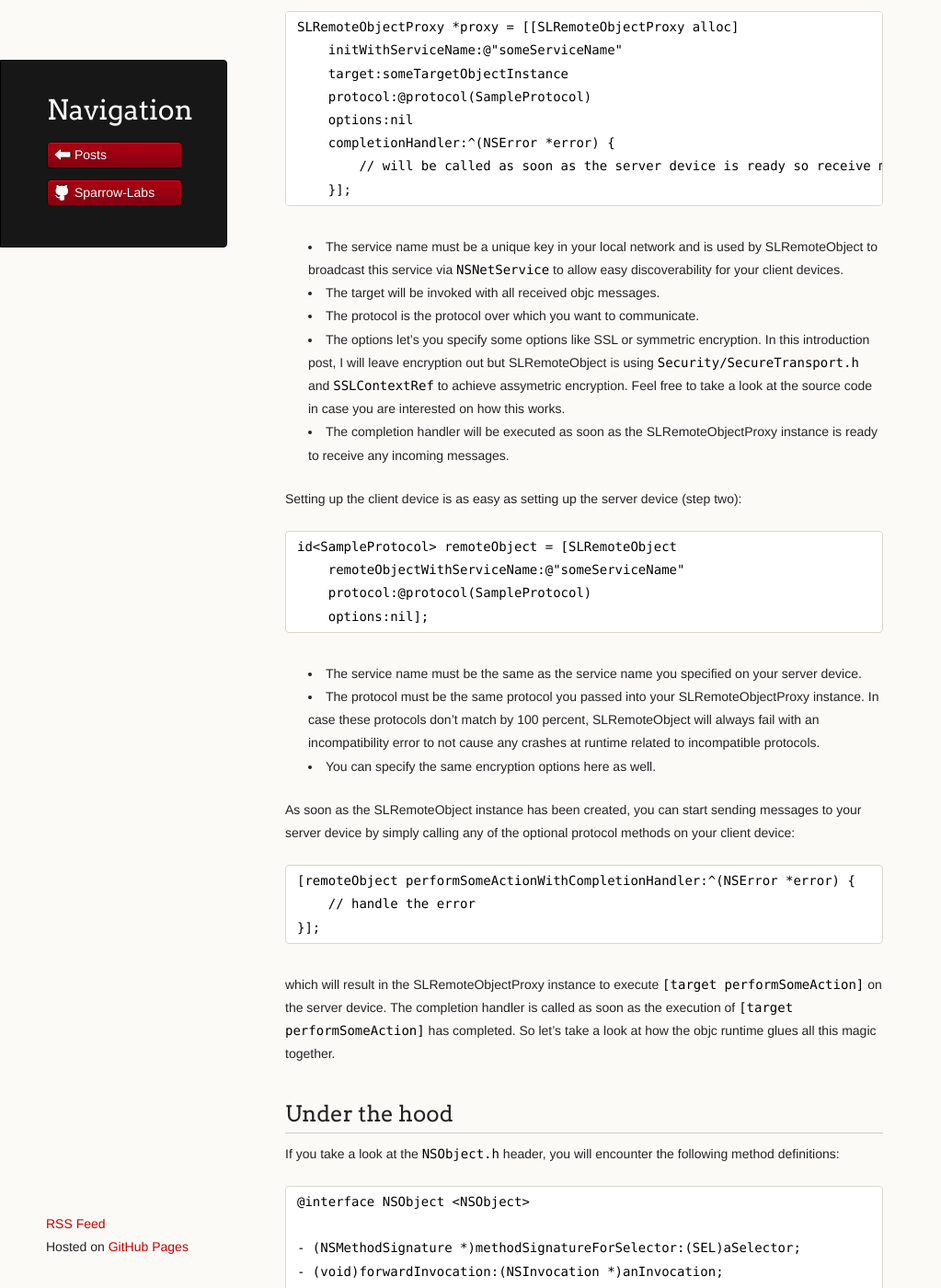
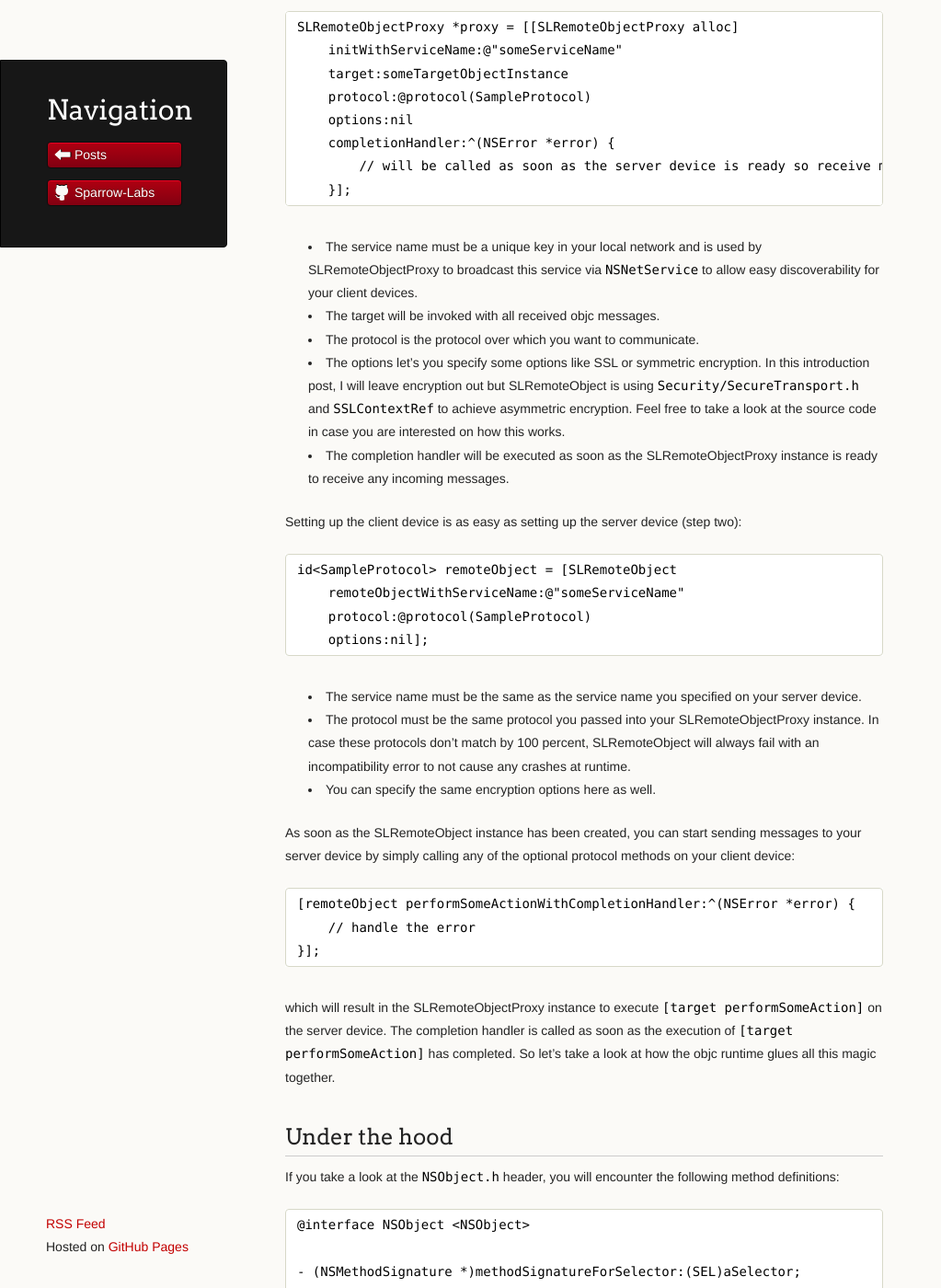
Before and after one commit to Sparrow-Labs/Sparrow-Labs.github.io, a Jekyll site: the page built from _posts/2013-06-16-slremoteobject.markdown, in a window 1280 px wide and 1400 px high, scrolled down 1472 px. Shown: the whole window at 92% size, without its empty margins (0-1023 px from the left). Built offline with Jekyll 4.4.1, drawn with Linux system fonts in a browser that asks for light colours; Markdown is read by kramdown in place of the engine named in the settings; a script that is not in the unit is left out; some of the changed text lies outside the part shown.

Commit message:
Typos and making SLRemoteObject public.

````diff
--- a/_posts/2013-06-16-slremoteobject.markdown
+++ b/_posts/2013-06-16-slremoteobject.markdown
@@ -49,10 +48,10 @@
     }];
 ```
 
-* The service name must be a unique key in your local network and is used by SLRemoteObject to broadcast this service via `NSNetService` to allow easy discoverability for your client devices.
+* The service name must be a unique key in your local network and is used by SLRemoteObjectProxy to broadcast this service via `NSNetService` to allow easy discoverability for your client devices.
 * The target will be invoked with all received objc messages.
 * The protocol is the protocol over which you want to communicate.
-* The options let's you specify some options like SSL or symmetric encryption. In this introduction post, I will leave encryption out but SLRemoteObject is using `Security/SecureTransport.h` and `SSLContextRef` to achieve assymetric encryption. Feel free to take a look at the source code in case you are interested on how this works.
+* The options let's you specify some options like SSL or symmetric encryption. In this introduction post, I will leave encryption out but SLRemoteObject is using `Security/SecureTransport.h` and `SSLContextRef` to achieve asymmetric encryption. Feel free to take a look at the source code in case you are interested on how this works.
 * The completion handler will be executed as soon as the SLRemoteObjectProxy instance is ready to receive any incoming messages.
 
 Setting up the client device is as easy as setting up the server device (step two):
@@ -65,7 +64,7 @@ id<SampleProtocol> remoteObject = [SLRemoteObject
 ```
 
 * The service name must be the same as the service name you specified on your server device.
-* The protocol must be the same protocol you passed into your SLRemoteObjectProxy instance. In case these protocols don't match by 100 percent, SLRemoteObject will always fail with an incompatibility error to not cause any crashes at runtime related to incompatible protocols.
+* The protocol must be the same protocol you passed into your SLRemoteObjectProxy instance. In case these protocols don't match by 100 percent, SLRemoteObject will always fail with an incompatibility error to not cause any crashes at runtime.
 * You can specify the same encryption options here as well.
 
 As soon as the SLRemoteObject instance has been created, you can start sending messages to your server device by simply calling any of the optional protocol methods on your client device:
````
Also changed, not shown: other parts of _posts/2013-06-16-slremoteobject.markdown (+1 -2 lines).
